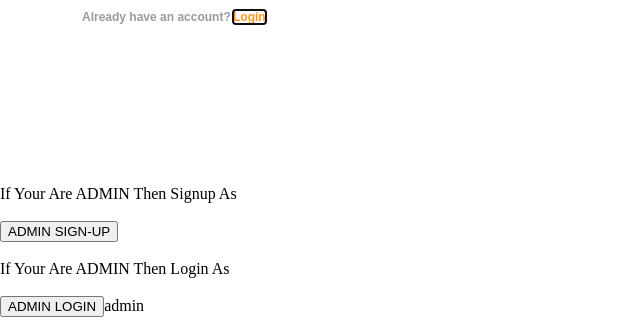
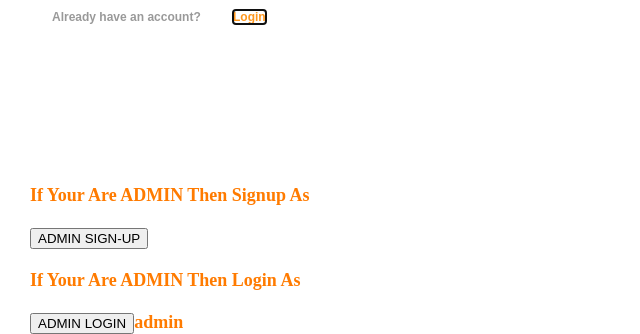
Before and after one commit to Bhanu-0123/bh, a website built with Parcel: page index.html in a window 1280 px wide. Shown: the part 615-949 px from the top of the page, without its empty margins (0-640 px from the left). Built offline with nearby package versions, Linux system fonts and the light colour scheme; a web font is replaced by a local one.

Commit message:
Update index.css

```diff
--- a/index.css
+++ b/index.css
@@ -2,8 +2,9 @@
 .login2 {
   position: absolute;
   top: 625px;
-    left: 82px;
+  left: 52px;
 }
+
 .login2 {
   cursor: pointer;
   border: 0;
@@ -17,6 +18,7 @@
   text-align: left;
   display: inline-block;
 }
+
 .get-started-child {
   position: absolute;
   top: 0;
@@ -27,6 +29,7 @@
   width: 290px;
   height: 45px;
 }
+
 .get-started1 {
   position: absolute;
   top: 11px;
@@ -36,6 +39,7 @@
   color: var(--color-darkorange);
   text-align: left;
 }
+
 .get-started {
   cursor: pointer;
   border: 0;
@@ -47,6 +51,7 @@
   width: 290px;
   height: 45px;
 }
+
 .welcome {
   position: absolute;
   top: 518px;
@@ -55,17 +60,16 @@
   font-family: var(--font-quicksand);
   color: var(--color-black);
 }
-  .welcome p{
 
-  }
 .demoorange-1-icon {
   position: absolute;
-    top: 171px;
+  top: 200px;
   left: 23px;
   width: 313px;
   height: 368px;
   object-fit: cover;
 }
+
 .landig-page {
   position: relative;
   background-color: var(--color-white);
@@ -76,4 +80,36 @@
   font-size: var(--font-size-xs);
   color: var(--color-gray-400);
   font-family: var(--font-arial);
+
 }
+:root {
+  --font-size-xs: 14px;
+  --font-size-s: 16px;
+  --font-size-m: 18px;
+  --font-size-mid: 20px;
+  --font-size-l: 24px;
+  --font-size-xl: 28px;
+  --font-size-xxl: 32px;
+  --font-size-3xl: 36px;
+  --font-size-4xl: 42px;
+
+  --font-arial: 'Arial', sans-serif;
+  --font-open-sans: 'Open Sans', sans-serif;
+  --font-quicksand: 'Quicksand', sans-serif;
+
+  --br-6xl: 10px;
+
+  --color-white: #ffffff;
+  --color-darkorange: #ff7b00;
+  --color-black: #000000;
+  --color-gray-400: #808080;
+}
+
+.dec {
+  padding-left: 30px;
+  text-decoration: wavy;
+  font-size: var(--font-size-m);
+  font-weight: 700;
+  text-size-adjust: 20px;
+  color: rgb(255, 123, 0); /* You can customize the color on hover */
+}
```
Lines whose indentation alone changed are shown as unchanged.
